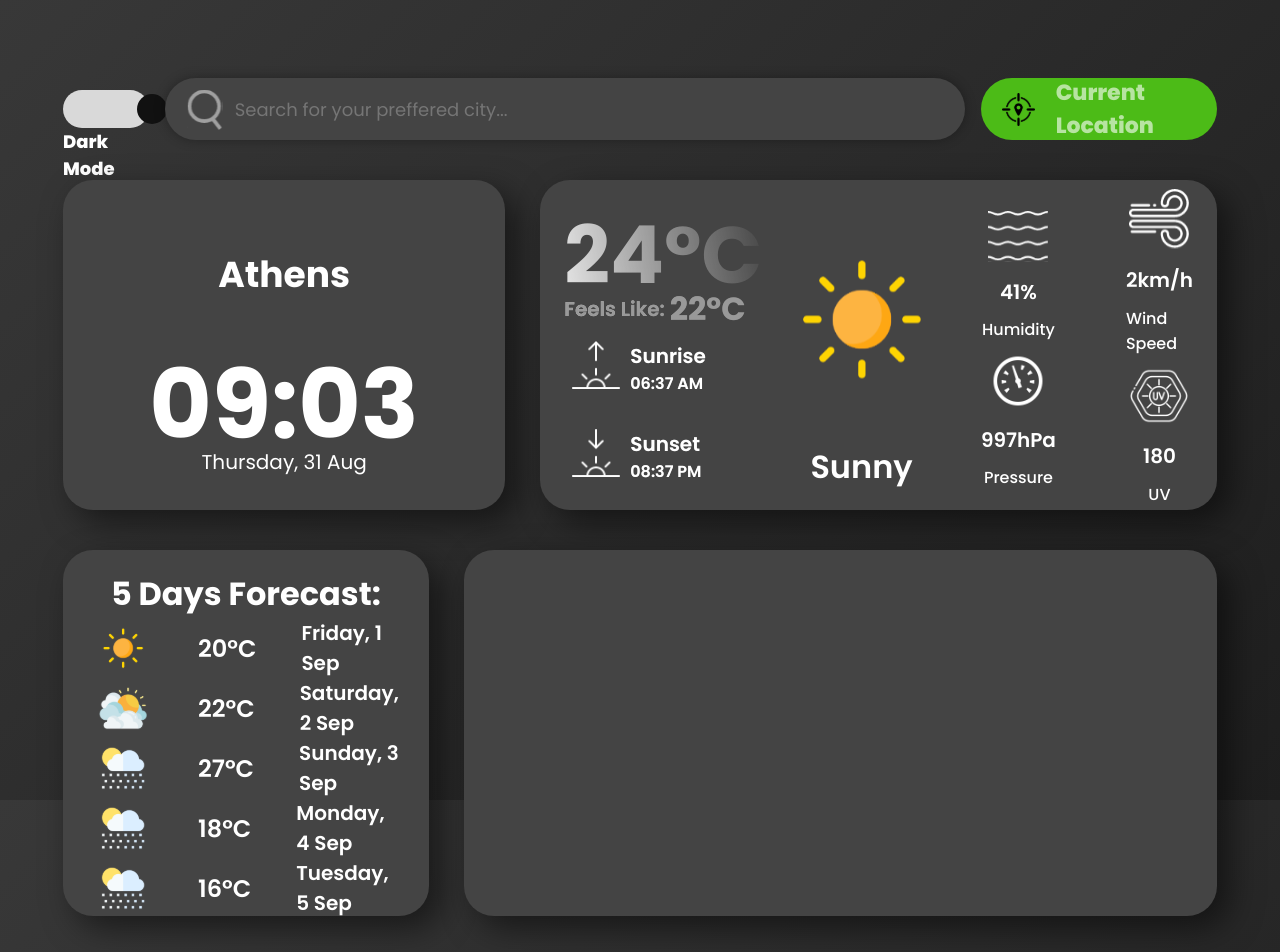
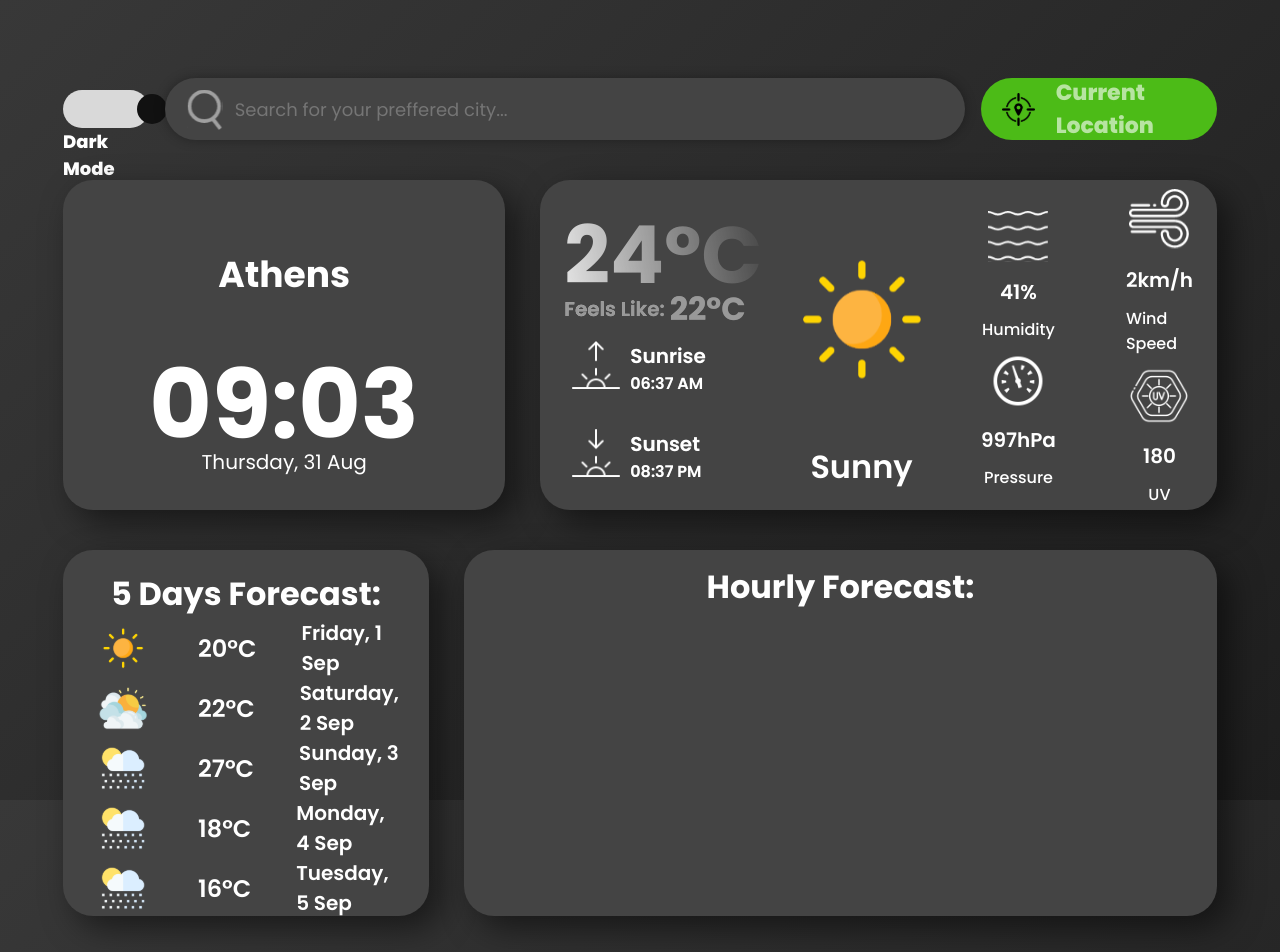
Before and after one commit to Last-Reader/weather-app, a React (Vite) app: page / in a window 1280 px wide. Shown: the top 952 px of the page. Built offline with nearby package versions, Linux system fonts and the light colour scheme.

Commit message:
feat: begin HourlyWeather

```diff
--- a/src/components/HourlyWeather/index.tsx
+++ b/src/components/HourlyWeather/index.tsx
@@ -3,7 +3,7 @@ import { HourlyBlock } from "./styled";
 function HourlyWeather () {
     return(
         <HourlyBlock>
-
+            Hourly Forecast:
         </HourlyBlock>
     )
 }
--- a/src/components/HourlyWeather/styled.ts
+++ b/src/components/HourlyWeather/styled.ts
@@ -2,10 +2,20 @@ import styled from "styled-components";
 
 export const HourlyBlock = styled.span`
     top: 40px;
+    padding: 13px 40px;
     display: flex;
+    flex-direction: column;
+    align-items: center;
     height: 366px;
     position: relative;
-    background-color: #444444;
+    background-color: #444;
+    color: #fff;
+    font-size: 32px;
+    font-weight: 700;
     border-radius: 30px;
     box-shadow: 12px 12px 32px rgba(0, 0, 0, 0.5);
 `
+export const HourlyList = styled.div`
+    display: flex;
+    flex-direction: row;
+`
--- a/src/components/WeatherGridBox/index.tsx
+++ b/src/components/WeatherGridBox/index.tsx
@@ -1,9 +1,9 @@
 import type { WeatherType } from "@src/types/types";
 import CurrentTimeCity from "@components/CurrentTimeCity";
-import { HourlyBlock } from "@components/HourlyWeather/styled";
 import WeatherInDay from "@components/WeatherInDay";
 import { BottomGridBox, TopGridBox } from "./styled";
-import FiveDayWeather from "../FiveDaysWeather";
+import FiveDayWeather from "@components/FiveDaysWeather";
+import HourlyWeather from "@components/HourlyWeather";
 
 type Props = {
     weather: WeatherType,
@@ -19,7 +19,7 @@ function WeatherGridBox ({weather}: Props) {
         </TopGridBox>
         <BottomGridBox>
             <FiveDayWeather daily={weather.daily}/>
-            <HourlyBlock />
+            <HourlyWeather />
         </BottomGridBox>
     </>
     )
```
